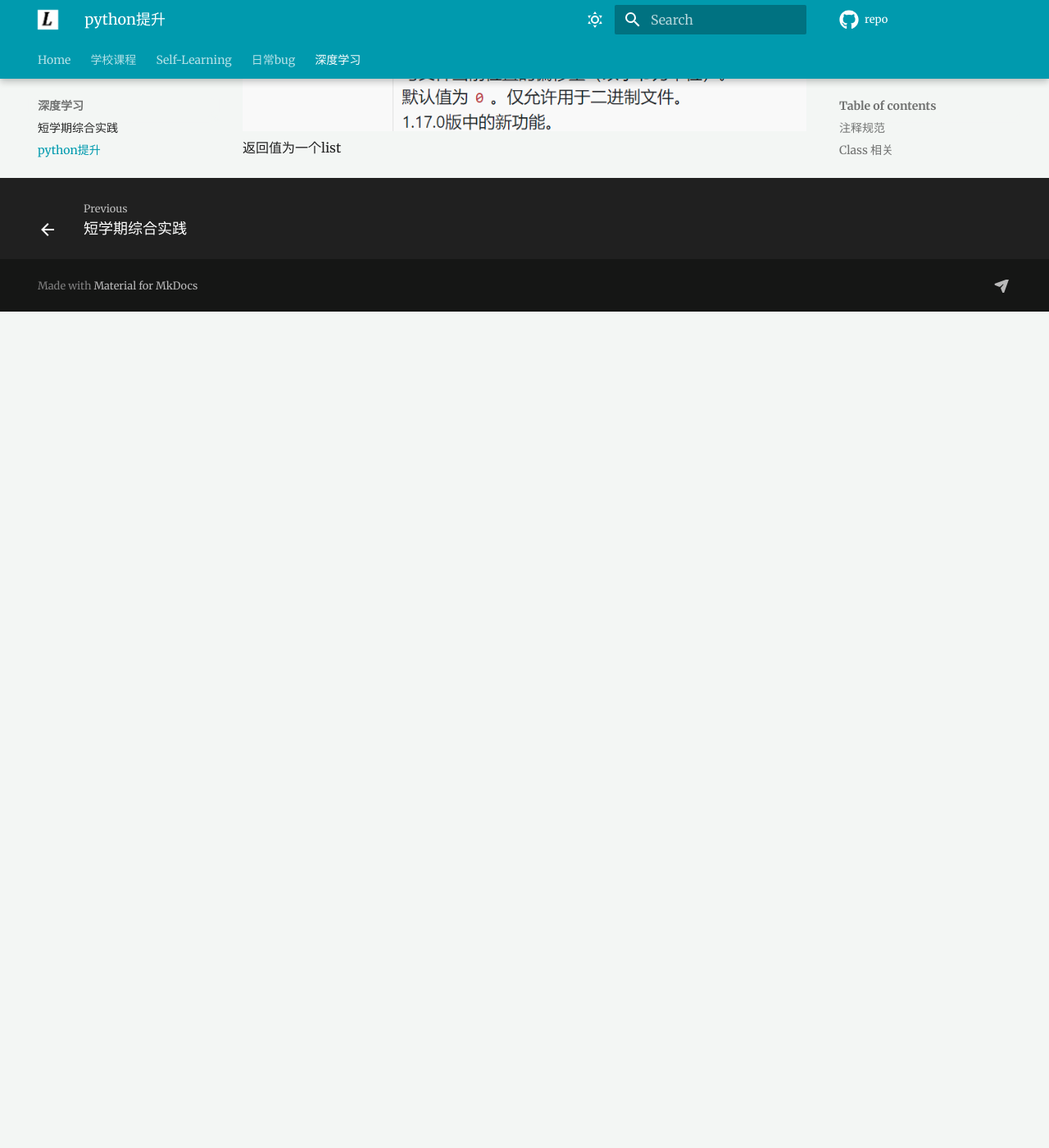
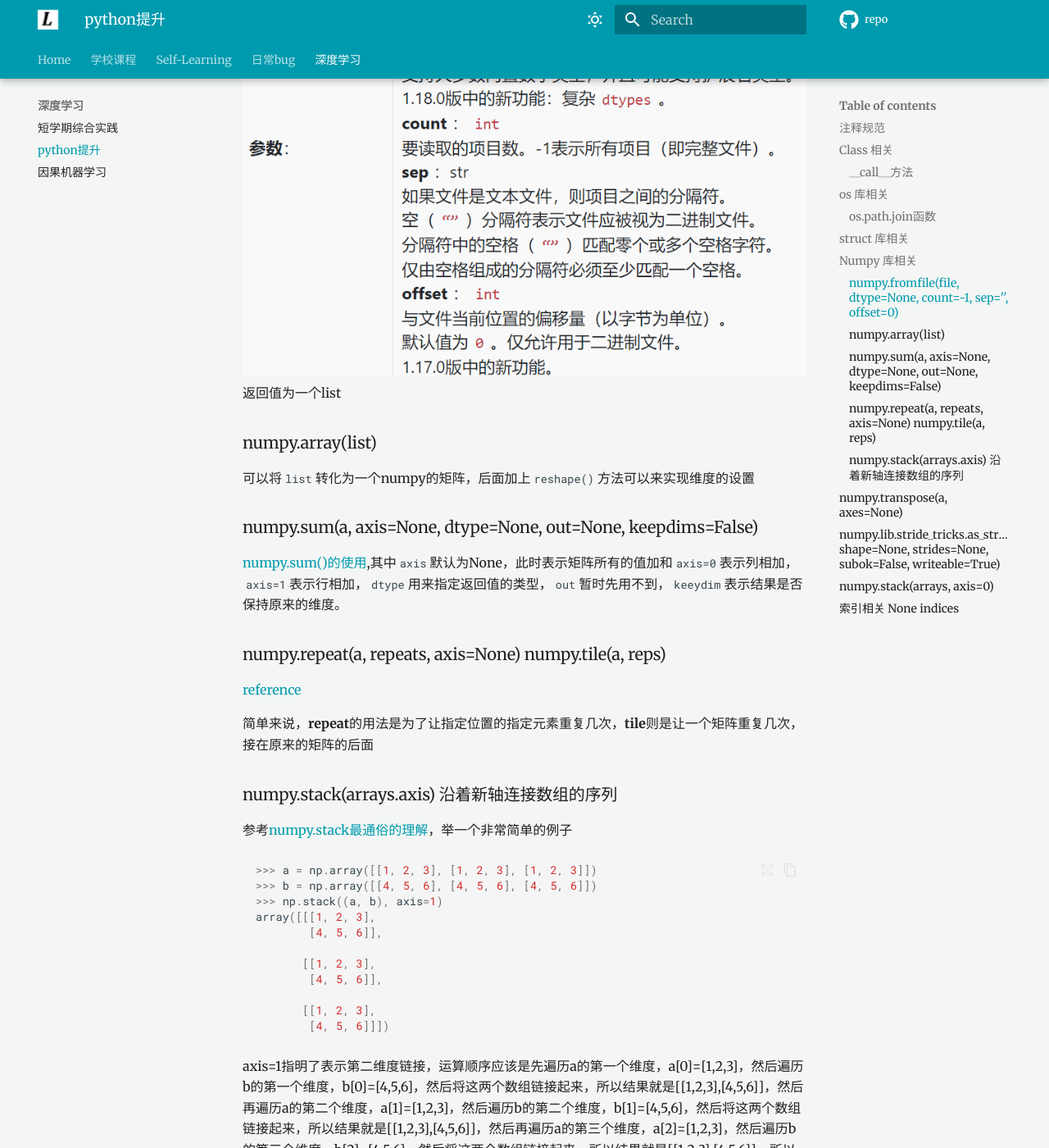
Before and after one commit to Lukaa0724/blog, an MkDocs documentation site: the page built from docs/深度学习/python提升.md, in a window 1280 px wide and 1400 px high, scrolled down 2133 px. Shown: the whole window at 82% size. Built offline with MkDocs 1.6.1 and Material for MkDocs 9.7.7, drawn with Linux system fonts in a browser that asks for light colours; comment, search, counter and statistics services are not loaded; before the commit the page ends 2513 px from its top, so only the background shows below that; some of the changed text lies outside the part shown.

Commit message:
update causal effect

````diff
--- a/docs/深度学习/python提升.md
+++ b/docs/深度学习/python提升.md
@@ -2,6 +2,7 @@
 良好的代码风格是必须要养成的，其实从数据库大程就应该做起了
 [Python类和方法注释规范](https://blog.csdn.net/lly1122334/article/details/80733908)，这这里我觉得[Google](https://www.sphinx-doc.org/en/master/usage/extensions/example_google.html)的规范还是不错的
 
+[Python注释的特殊关键字/貌似所有语言都是](https://blog.csdn.net/weixin_31514087/article/details/113984760)
 !!! note
     ```python
     def function_with_types_in_docstring(param1, param2):
@@ -21,6 +22,13 @@
     ```
 
 ## Class 相关
+在Python中，函数定义后面跟着的->符号用于类型注解，指定了函数返回值的类型。这是Python 3的一个特性，使得代码更易于理解和维护，尽管它对代码的运行没有直接影响（即Python运行时不会强制类型检查）。
+
+```python
+def forward(self, input: Tensor) -> Tensor:
+```
+这表示forward方法接受一个名为input的参数，其类型为Tensor，并且这个方法的返回值也是一个Tensor类型的对象。这种类型注解主要用于提高代码的可读性和帮助开发工具提供更好的支持，比如类型检查、代码补全等。
+
 
 ### __call__方法
 !!! example
@@ -63,3 +71,43 @@
 ### numpy.fromfile(file, dtype=None, count=-1, sep='', offset=0)
 ![](images/2024-07-02-20-55-14.png)
 返回值为一个list
+
+### numpy.array(list)
+可以将`list`转化为一个numpy的矩阵，后面加上`reshape()`方法可以来实现维度的设置
+
+### numpy.sum(a, axis=None, dtype=None, out=None, keepdims=False)
+[numpy.sum()的使用](https://zhuanlan.zhihu.com/p/85790648),其中`axis`默认为None，此时表示矩阵所有的值加和`axis=0`表示列相加，`axis=1`表示行相加，`dtype`用来指定返回值的类型，`out`暂时先用不到，`keeydim`表示结果是否保持原来的维度。
+
+### numpy.repeat(a, repeats, axis=None)   numpy.tile(a, reps)
+[reference](https://blog.csdn.net/zyl1042635242/article/details/43052403)
+
+简单来说，**repeat**的用法是为了让指定位置的指定元素重复几次，**tile**则是让一个矩阵重复几次，接在原来的矩阵的后面
+
+### numpy.stack(arrays.axis) 沿着新轴连接数组的序列
+参考[numpy.stack最通俗的理解](https://blog.csdn.net/qq_17550379/article/details/78934529)，举一个非常简单的例子
+```python
+>>> a = np.array([[1, 2, 3], [1, 2, 3], [1, 2, 3]])
+>>> b = np.array([[4, 5, 6], [4, 5, 6], [4, 5, 6]])
+>>> np.stack((a, b), axis=1)
+array([[[1, 2, 3],
+        [4, 5, 6]],
+
+       [[1, 2, 3],
+        [4, 5, 6]],
+
+       [[1, 2, 3],
+        [4, 5, 6]]])
+```
+axis=1指明了表示第二维度链接，运算顺序应该是先遍历a的第一个维度，a[0]=[1,2,3]，然后遍历b的第一个维度，b[0]=[4,5,6]，然后将这两个数组链接起来，所以结果就是[[1,2,3],[4,5,6]]，然后再遍历a的第二个维度，a[1]=[1,2,3]，然后遍历b的第二个维度，b[1]=[4,5,6]，然后将这两个数组链接起来，所以结果就是[[1,2,3],[4,5,6]]，然后再遍历a的第三个维度，a[2]=[1,2,3]，然后遍历b的第三个维度，b[2]=[4,5,6]，然后将这两个数组链接起来，所以结果就是[[1,2,3],[4,5,6]]，所以最后的结果就是[[[1,2,3],[4,5,6]],[[1,2,3],[4,5,6]],[[1,2,3],[4,5,6]]]
+
+## numpy.transpose(a, axes=None)
+[numpy.transpose()的用法](https://blog.csdn.net/weixin_40522801/article/details/106172380)
+
+## numpy.lib.stride_tricks.as_strided(x, shape=None, strides=None, subok=False, writeable=True)
+[np.lib.stride_tricks.as_strided 详解](https://blog.csdn.net/weixin_46559271/article/details/105188300)
+
+## numpy.stack(arrays, axis=0)
+[numpy.stack最通俗的理解](https://blog.csdn.net/qq_17550379/article/details/78934529)
+
+## 索引相关 None indices
+[索引](https://www.numpy.org.cn/user/basics/indexing.html)
--- a/mkdocs.yml
+++ b/mkdocs.yml
@@ -79,8 +79,9 @@ nav:
     - v2rayN异常: 'Bug/v2rayN/v2rayN.md'
     - Copilot异常: 'Bug/copilot/copilot.md'
   - 深度学习:
-    - 短学期综合实践: '深度学习/deep_learning.md'
+    - 短学期综合实践: '深度学习/短学期综合实践.md'
     - python提升: '深度学习/python提升.md'
+    - 因果机器学习: '深度学习/因果机器学习.md'
 
 # Set the website when click the logo
 extra:
````
Also changed, not shown: docs/Self_Learning/blogBuilding/advance.md (+1 -1 lines), docs/Self_Learning/blogBuilding/yaml.md (+2 -0 lines), docs/深度学习/因果机器学习.md (added, +42 -0 lines), docs/深度学习/短学期综合实践.md (renamed from docs/深度学习/deep_learning.md, +20 -2 lines), docs/深度学习/images/2024-07-16-09-01-55.png (added), docs/深度学习/images/2024-07-16-09-05-14.png (added).
